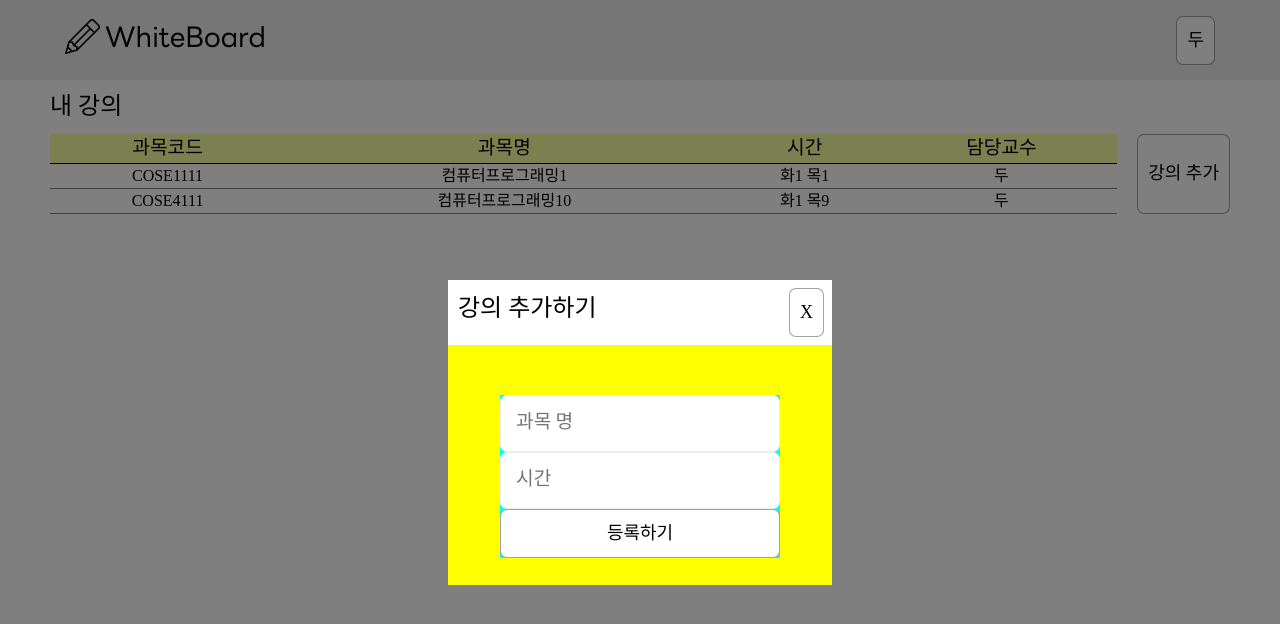
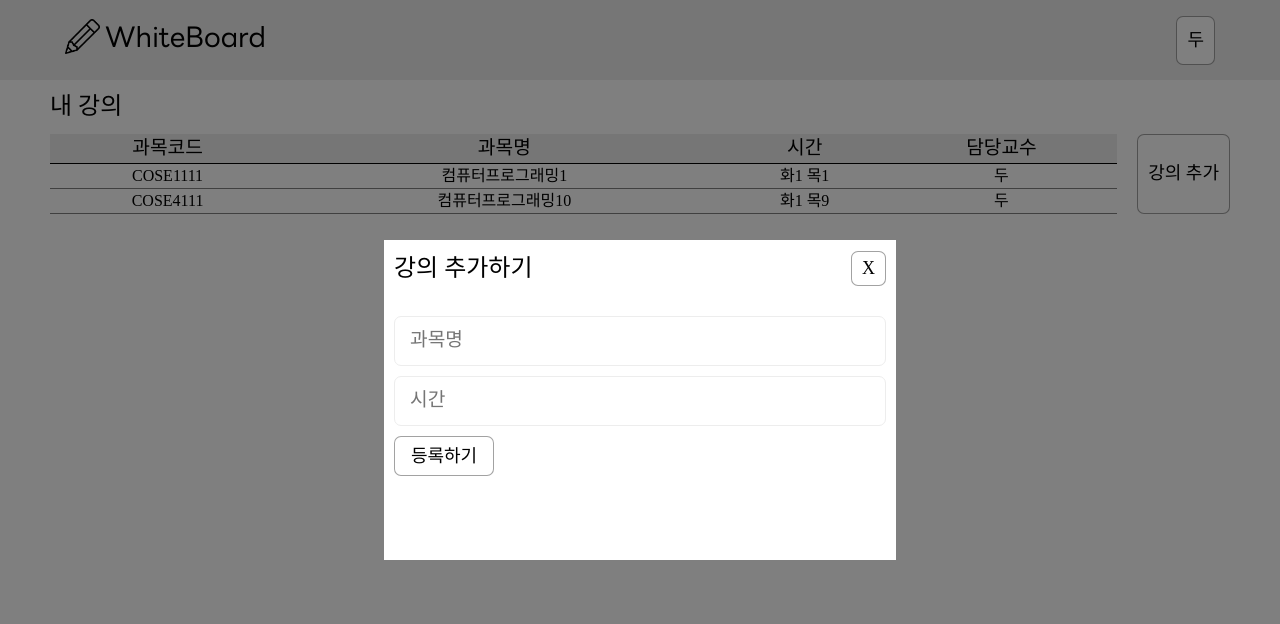
Before and after one commit to Durn02/whiteboard, a React (Create React App) app: page /manage in a window 1280 px wide. Both pictures are taken after a click on the button "강의 추가". Shown: the top 624 px of the page. Built offline with nearby package versions, Linux system fonts and the light colour scheme; a web font is replaced by a local one.

Commit message:
Design(ProffessorHomePage): 교수자 홈 화면 모달창 css구성 개선

```diff
--- a/src/components/Modal/ProfessorHomePageModal/ProfessorHomePageModal.jsx
+++ b/src/components/Modal/ProfessorHomePageModal/ProfessorHomePageModal.jsx
@@ -7,8 +7,8 @@ const ProfessorHomePageModal = ({ setShowModal }) => {
     <div className={style.container}>
       <div className={style.modal}>
         <div className={style.headerContainer}>
-          <div className={style.title}>강의 추가하기</div>
-          <div className={style.button}>
+          <div className={style.titleContainer}>강의 추가하기</div>
+          <div className={style.closeButtonContainer}>
             <Button
               placeholder={"X"}
               onClick={() => {
@@ -19,9 +19,15 @@ const ProfessorHomePageModal = ({ setShowModal }) => {
         </div>
         <div className={style.contentContainer}>
           <div className={style.content}>
-            <Input placeholder={"과목 명"} />
-            <Input placeholder={"시간"} />
-            <Button placeholder={"등록하기"} />
+            <div className={style.inputContainer}>
+              <Input placeholder={"과목명"} />
+            </div>
+            <div className={style.inputContainer}>
+              <Input placeholder={"시간"} />
+            </div>
+            <div className={style.registerButtonContainer}>
+              <Button placeholder={"등록하기"} />
+            </div>
           </div>
         </div>
       </div>
--- a/src/components/Modal/ProfessorHomePageModal/ProfessorHomePageModal.module.css
+++ b/src/components/Modal/ProfessorHomePageModal/ProfessorHomePageModal.module.css
@@ -12,45 +12,62 @@
 
 .modal {
   /* display: flex; */
-  width: 30%;
-  height: 30%;
+  width: 40%;
+  height: 40%;
   background-color: white;
 }
 
 .headerContainer {
   display: flex;
   justify-content: space-between;
+  align-items: center;
   /* background-color: blue; */
+  width: 100%;
+  height: fit-content;
+  margin-top: 10px;
+}
+
+.titleContainer {
+  /* background-color: red; */
+  width: fit-content;
+  height: fit-content;
+  margin-left: 10px;
+  font-size: x-large;
+  font-family: "korean";
+}
+
+.closeButtonContainer {
+  /* background-color: red; */
+  width: fit-content;
+  height: 35px;
+  /* padding: 8px; */
+  margin-right: 10px;
+}
+
+.contentContainer {
+  display: flex;
+  /* background-color: yellow; */
+  width: 100%;
+  height: 100%;
+  /* max-width: 500px; */
+  justify-content: center;
+}
+
+.content {
+  /* background-color: aqua; */
+  margin-top: 20px;
+  padding: 10px;
   width: 100%;
   height: fit-content;
 }
 
-.title {
-  /* background-color: red; */
-  width: fit-content;
-  height: fit-content;
-  margin: 10px;
-  font-size: x-large;
+.inputContainer {
+  width: 100%;
+  height: 50px;
+  margin-bottom: 10px;
 }
 
-.button {
-  /* background-color: red; */
-  width: fit-content;
-  height: fit-content;
-  padding: 8px;
+.registerButtonContainer {
+  width: 100px;
+  height: 40px;
 }
-
-.contentContainer {
-  display: flex;
-  background-color: yellow;
-  width: 100%;
-  height: 100%;
-  justify-content: center;
-}
-
-.content {
-  background-color: aqua;
-  margin-top: 50px;
-  width: fit-content;
-  height: fit-content;
-}
--- a/src/components/Table/ProfessorTable.module.css
+++ b/src/components/Table/ProfessorTable.module.css
@@ -7,7 +7,7 @@
 }
 
 .head {
-  background-color: rgb(249, 255, 161);
+  background-color: #ededed;
   margin: 5px;
   border-bottom: 1.2px solid black;
   font-size: larger;
```
